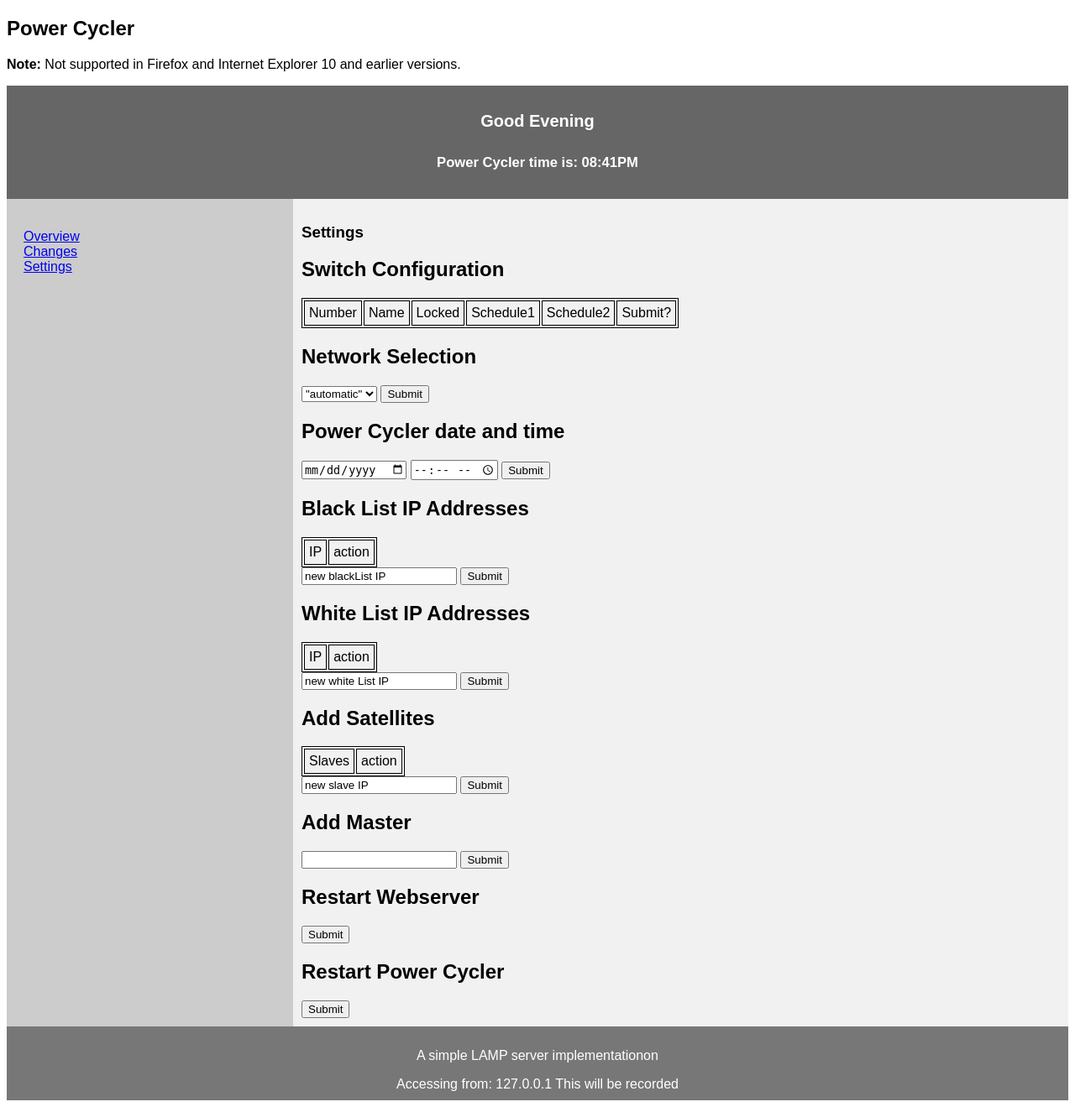
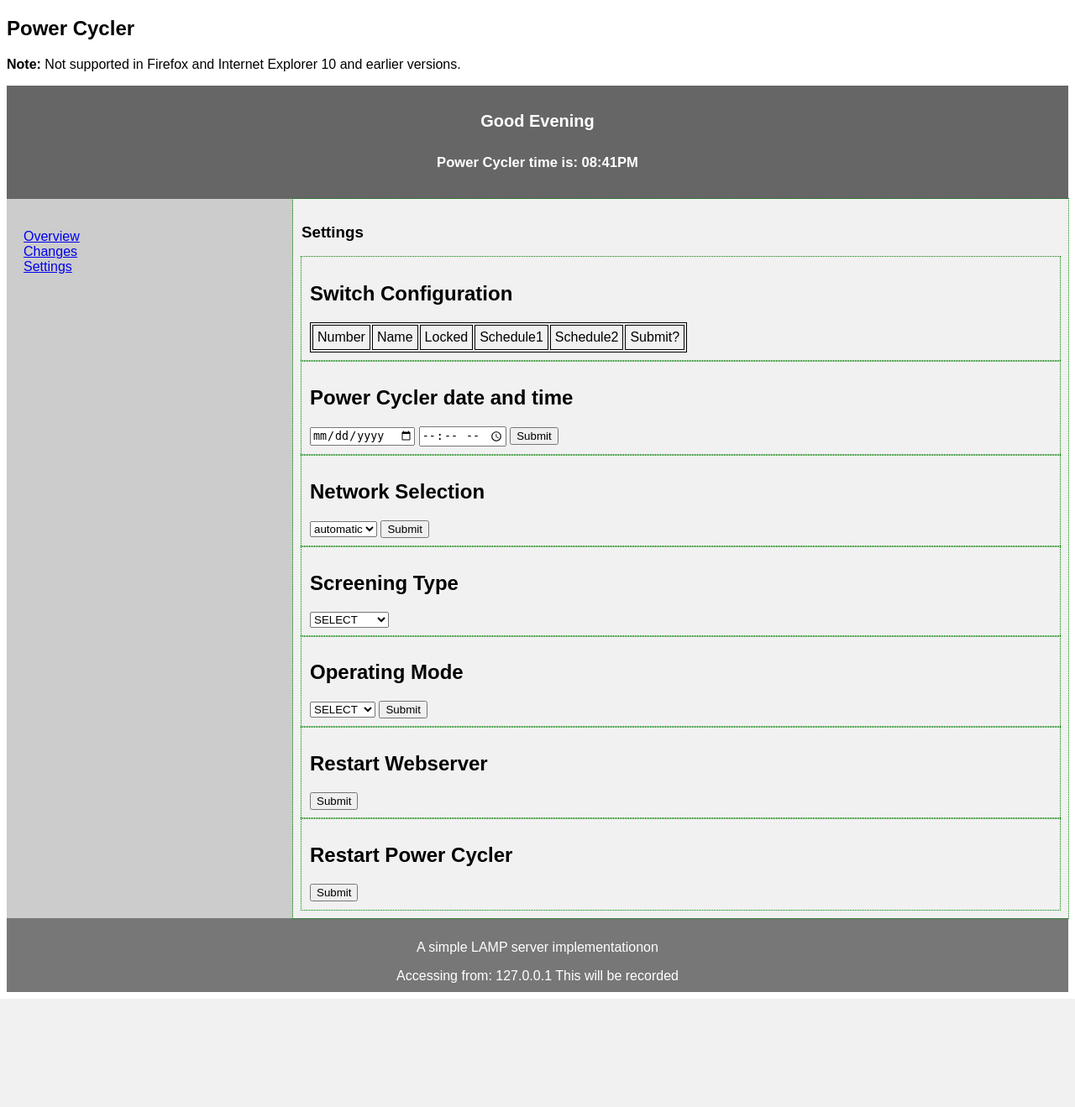
Before and after one commit to abhishekchattopadhyay/RemoteController, a PHP site: page /Settings.php in a window 1280 px wide. Shown: the whole page at 84% size. After the commit the page ends 1190 px from the top, so only its background shows below. Run offline with PHP 8.4, Linux system fonts and the light colour scheme; data that the repository does not hold is empty; some libraries are stand-ins or nearby versions.

Commit message:
Dynamic settings page

```diff
--- a/html/Settings.php
+++ b/html/Settings.php
@@ -54,6 +54,7 @@ $sec = "600";
 	    flex: 3;
 	    background-color: #f1f1f1;
 	    padding: 10px;
+	    outline: 1px dotted green;
 	}
 
 	/* Style the footer */
@@ -71,7 +72,7 @@ $sec = "600";
 	    padding: 5px;
 	}
 	th {
-	    text-align: left;
+	    text-align: justify;
 	}
 
 	/* Responsive layout - makes the menu and the content (inside the section) sit on top of each other instead of next to each other */
@@ -124,6 +125,7 @@ $sec = "600";
 
   <article>
     <h1>Settings</h1>
+      <article>
 	<h2>Switch Configuration</h2>
 	<?php
 	$host    = "localhost";
@@ -196,11 +198,23 @@ $sec = "600";
 	?>
 	</table>
 
+      </article>
+
+      <article>
+	<h2>Power Cycler date and time</h2>
+	<form>
+		<input type="date" name="pday" min="2000-01-02">
+		<input type="time" name="pday">
+		<input type="submit">
+	</form>
+      </article>
+
+      <article>
 	<h2>Network Selection</h2>
 	<form action="/action_page.php">
 	  <select name="network" id="network">
-		<option value="DHCP">"automatic"</option>
-		<option value="MANUAL">"manual"</option>
+		<option value="DHCP">automatic</option>
+		<option value="MANUAL">manual</option>
 	  </select>
 
 	<div id="otherType" style="display:none;">
@@ -215,7 +229,7 @@ $sec = "600";
 		<br></br>
 	</div>
 	<script type="text/javascript"
-		src="//ajax.googleapis.com/ajax/libs/jquery/1.9.1/jquery.min.js" ></script>
+		src="//ajax.googleapis.com/ajax/libs/jquery/1.9.1/jquery.min.js"></script>
 	<script>
 	$('#network').on('change',function(){
 		if( $(this).val()==="MANUAL"){
@@ -229,14 +243,63 @@ $sec = "600";
 	<input type="submit">
 	</form>
 
-	<h2>Power Cycler date and time</h2>
-	<form>
-	<input type="date" name="pday" min="2000-01-02">
-	<input type="time" name="pday">
-	<input type="submit">
-	</form>
+      </article>
 
-	<h2>Black List IP Addresses</h2>
+      <article>
+	<h2>Screening Type</h2>
+	<form action="/action.php">
+	  <select name="Screening" id="Screening">
+		<option value="SELECT">SELECT</option>
+		<option value="WHITELIST">WHITELIST</option>
+		<option value="BLACKLIST">BLACKLIST</option>
+	  </select>
+	  <div id="WHITELIST" style="display:none;">
+		<?php
+		$host    = "localhost";
+		$user    = "root";
+		$pass    = "raspberry";
+		$db_name = "powercycler";
+
+		//create connection
+		$connection = mysqli_connect($host, $user, $pass, $db_name);
+
+		//test if connection failed
+		if(mysqli_connect_errno()){
+		    die("connection failed: "
+			. mysqli_connect_error()
+			. " (" . mysqli_connect_errno()
+			. ")");
+		}
+
+		//get results from database
+		$result = mysqli_query($connection,"SELECT IP FROM WhiteList");
+		$all_property = array();  //declare an array for saving property
+
+		//showing property
+		echo '<table class="data-table">
+			<tr class="data-heading">';
+		while ($property = mysqli_fetch_field($result)) {
+		    echo '<td>' . $property->name . '</td>';  //get field name for header
+		    echo '<td>' . "action" . '</td>';
+		    array_push($all_property, $property->name);  //save those to array
+		}
+		echo '</tr>'; //end tr tag
+
+		//showing all data
+		while ($row = mysqli_fetch_array($result)) {
+		    echo "<tr>";
+		    foreach ($all_property as $item) {
+			echo '<td>' . $row[$item] . '</td>'; //get items using property value
+		    }
+		    echo '<td>' . '<input type="submit">' . '</td>';
+		    echo '</tr>';
+		}
+		echo "</table>";
+		?>
+
+	  </div>
+
+	  <div id="BLACKLIST" style="display:none;">
 		<?php
 		$host    = "localhost";
 		$user    = "root";
@@ -280,63 +343,38 @@ $sec = "600";
 		echo "</table>";
 
 		?>
-	<form>
 
-		<input type="text" name="blist" value="new blackList IP">
-		<input type="submit">
+	  </div>
+  	  <script type="text/javascript"
+		src="//ajax.googleapis.com/ajax/libs/jquery/1.9.1/jquery.min.js"></script>
+	  <script>
+	  $('#Screening').on('change',function(){
+		if( $(this).val()==="WHITELIST"){
+			$("#WHITELIST").show()
+			$("#BLACKLIST").hide()
+		}
+		else if( $(this).val()==="BLACKLIST"){
+			$("#BLACKLIST").show()
+			$("#WHITELIST").hide()
+		}
+		else{
+			$("#BLACKLIST").hide()
+			$("#WHITELIST").hide()
+		}
+	  });
+	  </script>
 	</form>
+      </article>
 
-	<h2>White List IP Addresses</h2>
-		<?php
-		$host    = "localhost";
-		$user    = "root";
-		$pass    = "raspberry";
-		$db_name = "powercycler";
-
-		//create connection
-		$connection = mysqli_connect($host, $user, $pass, $db_name);
-
-		//test if connection failed
-		if(mysqli_connect_errno()){
-		    die("connection failed: "
-			. mysqli_connect_error()
-			. " (" . mysqli_connect_errno()
-			. ")");
-		}
-
-		//get results from database
-		$result = mysqli_query($connection,"SELECT IP FROM WhiteList");
-		$all_property = array();  //declare an array for saving property
-
-		//showing property
-		echo '<table class="data-table">
-			<tr class="data-heading">';
-		while ($property = mysqli_fetch_field($result)) {
-		    echo '<td>' . $property->name . '</td>';  //get field name for header
-		    echo '<td>' . "action" . '</td>';
-		    array_push($all_property, $property->name);  //save those to array
-		}
-		echo '</tr>'; //end tr tag
-
-		//showing all data
-		while ($row = mysqli_fetch_array($result)) {
-		    echo "<tr>";
-		    foreach ($all_property as $item) {
-			echo '<td>' . $row[$item] . '</td>'; //get items using property value
-		    }
-		    echo '<td>' . '<input type="submit">' . '</td>';
-		    echo '</tr>';
-		}
-		echo "</table>";
-
-		?>
-	<form>
-
-		<input type="text" name="wlist" value="new white List IP">
-		<input type="submit">
-	</form>
-
-	<h2>Add Satellites</h2>
+      <article>
+	<h2>Operating Mode</h2>
+	<form action="/action.php">
+		<select name="OperationMode" id="OperationMode">
+			<option value="SELECT">SELECT</option>
+			<option value="MASTER">MASTER</option>
+			<option value="SLAVE">SLAVE</option>
+		</select>
+		<div id="SLAVE" style="display:none;">
 			<?php
 			$host    = "localhost";
 			$user    = "root";
@@ -380,28 +418,50 @@ $sec = "600";
 			echo "</table>";
 
 			?>
-	<form>
+		</div>
 
-		<input type="text" name="slist" value="new slave IP">
+		<div id="MASTER" style="display:none;">
+			<h2>Add Master</h2>
+			<input type="text" name="wlist" >
+		</div>
+
+  	  	<script type="text/javascript"
+			src="//ajax.googleapis.com/ajax/libs/jquery/1.9.1/jquery.min.js"></script>
+	  	<script>
+		$('#OperationMode').on('change',function(){
+			if( $(this).val()==="MASTER"){
+				$("#MASTER").show()
+				$("#SLAVE").hide()
+			}
+			else if( $(this).val()=="SLAVE"){
+				$("#MASTER").hide()
+				$("#SLAVE").show()
+			}
+			else{
+				$("#MASTER").hide()
+				$("#SLAVE").hide()
+			}
+		});
+		</script>
+
+
 	<input type="submit">
 	</form>
+      </article>
 
-
-	<h2>Add Master</h2>
-	<form>
-	<input type="text" name="wlist" >
-	<input type="submit">
-	</form>
-
+      <article>
 	<h2>Restart Webserver</h2>
 	<form>
 	<input type="submit">
 	</form>
 
+      </article>
+      <article>
 	<h2>Restart Power Cycler</h2>
 	<form>
 	<input type="submit">
 	</form>
+      </article>
     </body>
   </article>
 </section>
```
Lines whose indentation alone changed are shown as unchanged.
